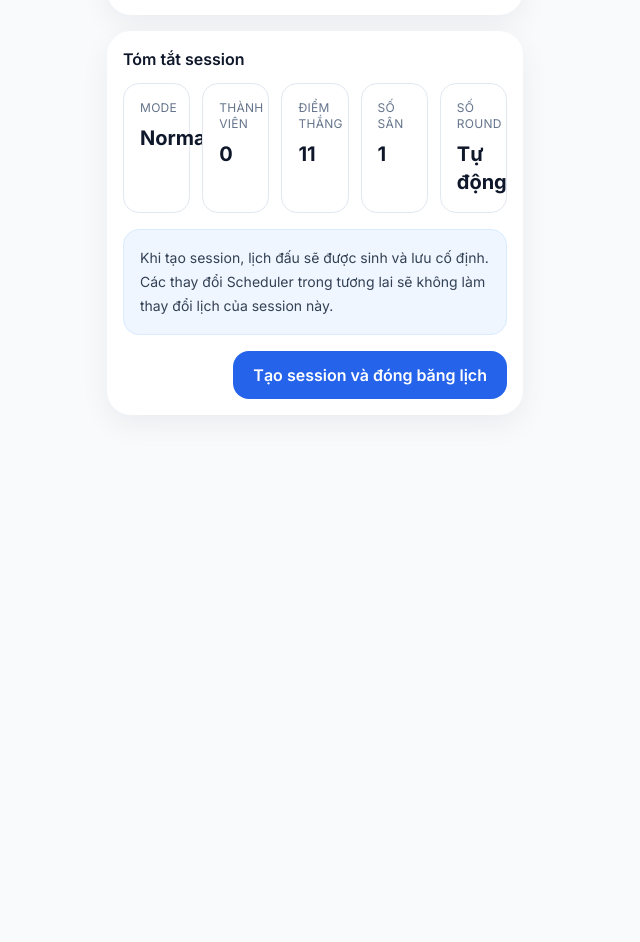
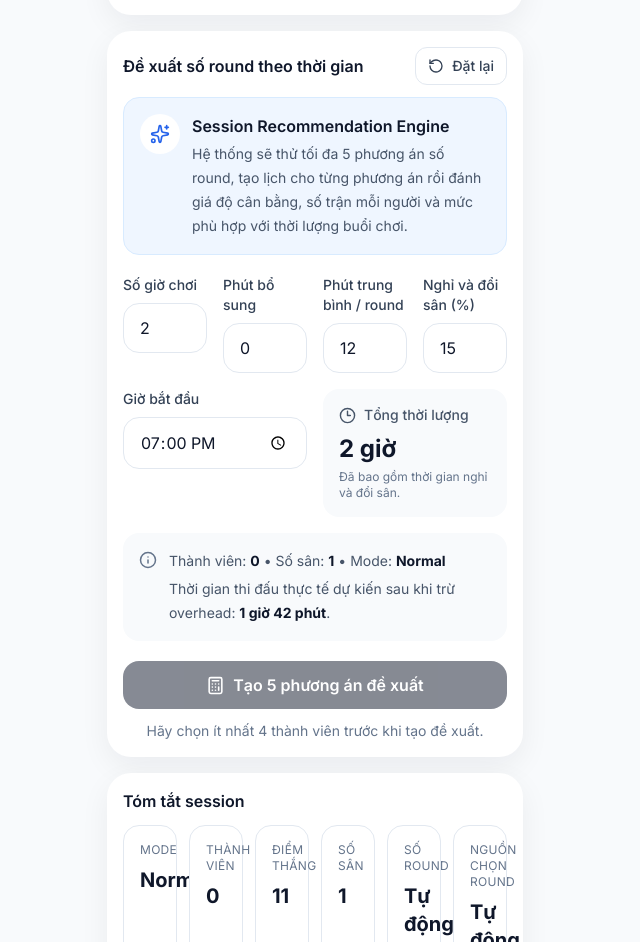
Before and after one commit to tdquan170788-byte/q-pb-smart-match, a Next.js app: page /sessions/new in a window 1280 px wide. Shown: the part 1190-2132 px from the top of the page, without its empty margins (325-965 px from the left). Before the commit the page ends 1701 px from the top, so only its background shows below. Built offline with nearby package versions, Linux system fonts and the light colour scheme.

Commit message:
Update page.tsx

```diff
--- a/src/app/sessions/new/page.tsx
+++ b/src/app/sessions/new/page.tsx
@@ -5,6 +5,7 @@ import { useRouter } from "next/navigation";
 
 import AppShell from "@/components/app-shell";
 import SectionCard from "@/components/section-card";
+import RoundRecommendationPanel from "@/components/sessions/round-recommendation-panel";
 
 import type { Member, SessionMode } from "@/types";
 
@@ -14,6 +15,11 @@ import {
 } from "@/lib/storage";
 
 import { createFrozenSession } from "@/lib/sessions/session-service";
+
+type RoundSelectionSource =
+  | "automatic"
+  | "manual"
+  | "recommendation";
 
 function todayInputValue(): string {
   const date = new Date();
@@ -39,6 +45,11 @@ export default function NewSessionPage() {
     useState(true);
 
   const [targetRounds, setTargetRounds] = useState(6);
+
+  const [
+    roundSelectionSource,
+    setRoundSelectionSource,
+  ] = useState<RoundSelectionSource>("automatic");
 
   const [memberIds, setMemberIds] = useState<string[]>([]);
 
@@ -77,6 +88,21 @@ export default function NewSessionPage() {
     () => new Set(teamBMemberIds),
     [teamBMemberIds]
   );
+
+  const sessionTeamConfig = useMemo(() => {
+    if (mode !== "team") {
+      return undefined;
+    }
+
+    return {
+      teamAMemberIds: [...teamAMemberIds],
+      teamBMemberIds: [...teamBMemberIds],
+    };
+  }, [
+    mode,
+    teamAMemberIds,
+    teamBMemberIds,
+  ]);
 
   const unassignedTeamMemberIds = useMemo(() => {
     if (mode !== "team") {
@@ -117,6 +143,18 @@ export default function NewSessionPage() {
     teamAMemberIds.length,
     teamBMemberIds.length,
   ]);
+
+  const roundSelectionLabel = useMemo(() => {
+    if (roundSelectionSource === "recommendation") {
+      return "Đề xuất";
+    }
+
+    if (roundSelectionSource === "manual") {
+      return "Nhập thủ công";
+    }
+
+    return "Tự động";
+  }, [roundSelectionSource]);
 
   function toggleMember(memberId: string): void {
     setMemberIds((previousMemberIds) => {
@@ -242,6 +280,37 @@ export default function NewSessionPage() {
       selectedMemberIds.slice(
         halfIndex
       )
+    );
+  }
+
+  function handleUseAutomaticRounds(): void {
+    setUseAutomaticRounds(true);
+    setRoundSelectionSource("automatic");
+  }
+
+  function handleUseManualRounds(): void {
+    setUseAutomaticRounds(false);
+    setRoundSelectionSource("manual");
+  }
+
+  function handleManualRoundChange(
+    value: string
+  ): void {
+    const parsedValue =
+      Number(value) || 1;
+
+    setTargetRounds(parsedValue);
+    setUseAutomaticRounds(false);
+    setRoundSelectionSource("manual");
+  }
+
+  function handleSelectRecommendedRound(
+    roundCount: number
+  ): void {
+    setTargetRounds(roundCount);
+    setUseAutomaticRounds(false);
+    setRoundSelectionSource(
+      "recommendation"
     );
   }
 
@@ -394,17 +463,7 @@ export default function NewSessionPage() {
             : targetRounds,
 
         teamConfig:
-          mode === "team"
-            ? {
-                teamAMemberIds: [
-                  ...teamAMemberIds,
-                ],
-
-                teamBMemberIds: [
-                  ...teamBMemberIds,
-                ],
-              }
-            : undefined,
+          sessionTeamConfig,
       });
 
     router.push(
@@ -505,8 +564,8 @@ export default function NewSessionPage() {
           <div className="grid gap-3 md:grid-cols-2">
             <button
               type="button"
-              onClick={() =>
-                setUseAutomaticRounds(true)
+              onClick={
+                handleUseAutomaticRounds
               }
               className={`rounded-2xl border p-4 text-left transition ${
                 useAutomaticRounds
@@ -536,8 +595,8 @@ export default function NewSessionPage() {
 
             <button
               type="button"
-              onClick={() =>
-                setUseAutomaticRounds(false)
+              onClick={
+                handleUseManualRounds
               }
               className={`rounded-2xl border p-4 text-left transition ${
                 !useAutomaticRounds
@@ -552,8 +611,8 @@ export default function NewSessionPage() {
                   </div>
 
                   <div className="mt-1 text-sm leading-6 text-slate-500">
-                    Tự nhập số round phù hợp
-                    với thời gian buổi chơi.
+                    Tự nhập hoặc sử dụng số round
+                    do Recommendation Engine đề xuất.
                   </div>
                 </div>
 
@@ -595,10 +654,8 @@ export default function NewSessionPage() {
                   step={1}
                   value={targetRounds}
                   onChange={(event) =>
-                    setTargetRounds(
-                      Number(
-                        event.target.value
-                      ) || 1
+                    handleManualRoundChange(
+                      event.target.value
                     )
                   }
                   className="w-full rounded-2xl border border-slate-200 px-4 py-3 outline-none focus:border-brand-500"
@@ -610,8 +667,11 @@ export default function NewSessionPage() {
                 <span className="font-semibold text-slate-900">
                   {targetRounds}
                 </span>{" "}
-                round và tối ưu lịch đấu trong
-                phạm vi số round này.
+                round.
+                <span className="ml-1 font-semibold text-brand-700">
+                  Nguồn chọn:{" "}
+                  {roundSelectionLabel}.
+                </span>
               </div>
             </div>
           )}
@@ -806,8 +866,24 @@ export default function NewSessionPage() {
           </SectionCard>
         ) : null}
 
+        <RoundRecommendationPanel
+          memberIds={memberIds}
+          mode={mode}
+          courtCount={courtCount}
+          pointToWin={pointToWin}
+          teamConfig={sessionTeamConfig}
+          selectedRoundCount={
+            useAutomaticRounds
+              ? undefined
+              : targetRounds
+          }
+          onSelectRound={
+            handleSelectRecommendedRound
+          }
+        />
+
         <SectionCard title="Tóm tắt session">
-          <div className="grid gap-3 md:grid-cols-2 xl:grid-cols-5">
+          <div className="grid gap-3 md:grid-cols-2 xl:grid-cols-6">
             <SummaryBox
               label="Mode"
               value={
@@ -838,10 +914,15 @@ export default function NewSessionPage() {
                 useAutomaticRounds
                   ? estimatedAutomaticRounds >
                     0
-                    ? `${estimatedAutomaticRounds} — Tự động`
+                    ? estimatedAutomaticRounds
                     : "Tự động"
                   : targetRounds
               }
+            />
+
+            <SummaryBox
+              label="Nguồn chọn round"
+              value={roundSelectionLabel}
             />
           </div>
 
@@ -862,6 +943,17 @@ export default function NewSessionPage() {
                 }
                 members={members}
               />
+            </div>
+          ) : null}
+
+          {roundSelectionSource ===
+          "recommendation" ? (
+            <div className="mt-4 rounded-2xl border border-emerald-200 bg-emerald-50 p-4 text-sm leading-6 text-emerald-800">
+              Đã áp dụng phương án Recommendation Engine:
+              <strong className="ml-1">
+                {targetRounds} round
+              </strong>
+              .
             </div>
           ) : null}
 
```
